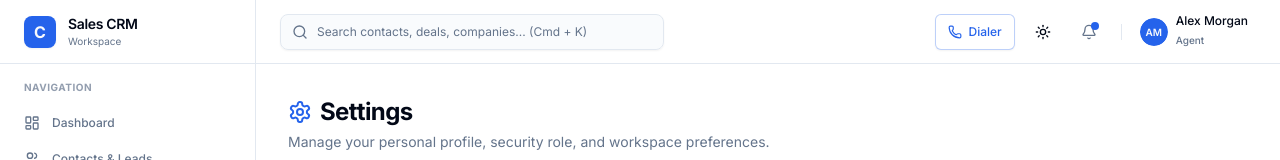
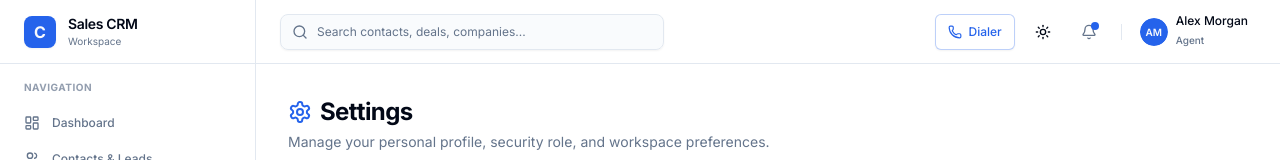
Before and after one commit to Morgan1822/CRM-web, a Next.js app: page /settings in a window 1280 px wide. Shown: the top 160 px of the page. Built offline with nearby package versions, Linux system fonts and the light colour scheme; no server answers.

Commit message:
fix(ui): remove (Cmd + K) shortcut text from search bar placeholder

```diff
--- a/components/layout/header.tsx
+++ b/components/layout/header.tsx
@@ -59,7 +59,7 @@ export function Header({ onOpenDialer }: HeaderProps) {
       <form onSubmit={handleSearchSubmit} className="relative w-72 md:w-96">
         <Search className="absolute left-3 top-1/2 -translate-y-1/2 h-4 w-4 text-muted-foreground" />
         <Input
-          placeholder="Search contacts, deals, companies... (Cmd + K)"
+          placeholder="Search contacts, deals, companies..."
           value={searchQuery}
           onChange={(e) => setSearchQuery(e.target.value)}
           className="pl-9 h-9 bg-muted/40 text-xs rounded-lg"
```
